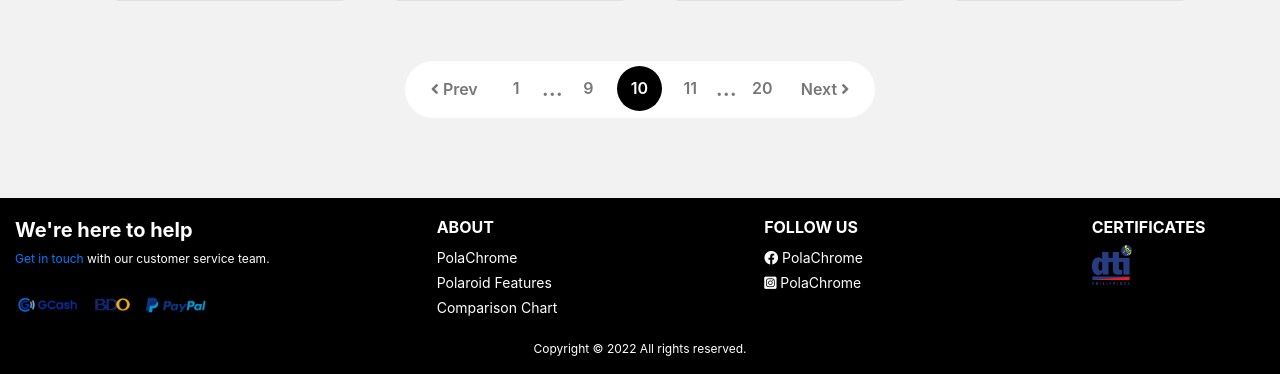
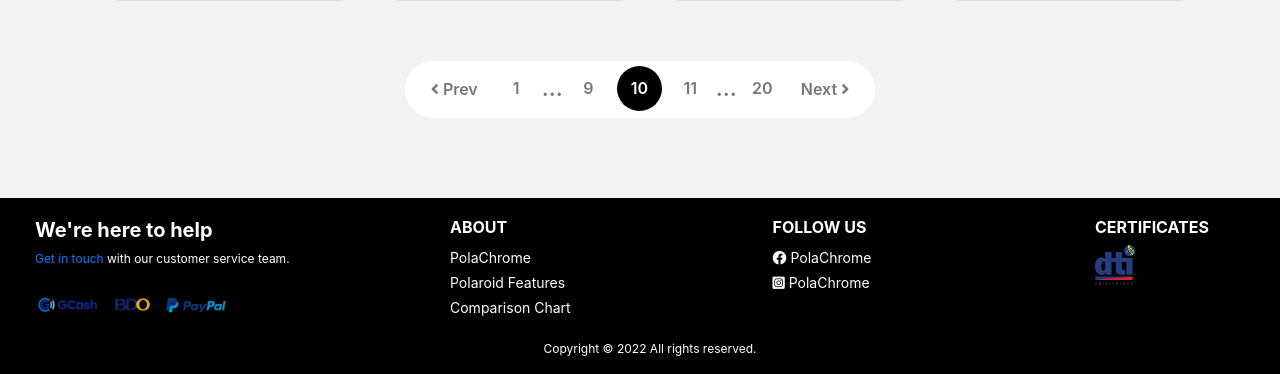
Before and after one commit to Polachrome-Website/polachrome-website, a PHP site: page /product.html in a window 1280 px wide. Shown: the part 1165-1539 px from the top of the page. Run offline with PHP 8.4, Linux system fonts and the light colour scheme; some libraries are stand-ins or nearby versions.

Commit message:
fixed footer in the products page

```diff
--- a/product.css
+++ b/product.css
@@ -610,6 +610,7 @@ a:hover{
     margin-top: 8vh;
     width: 100%;
     height: max-content;
+    padding-left: 20px;
   }
 
   .footer-about{
```
